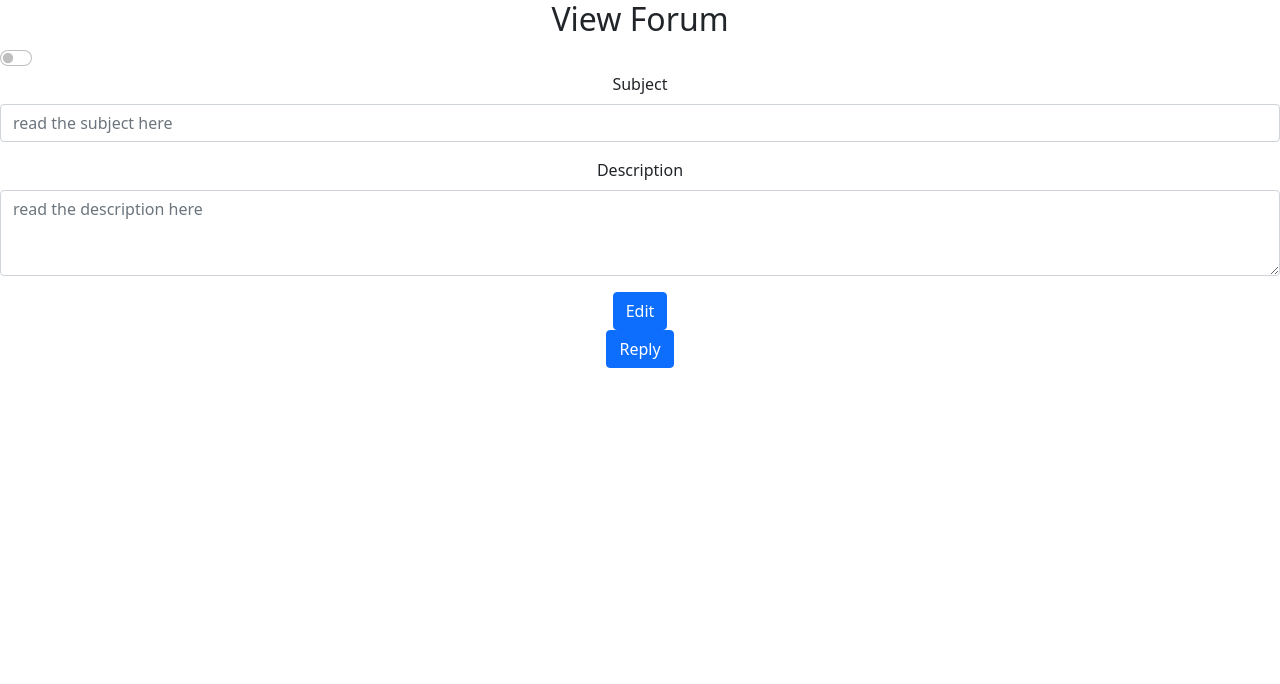
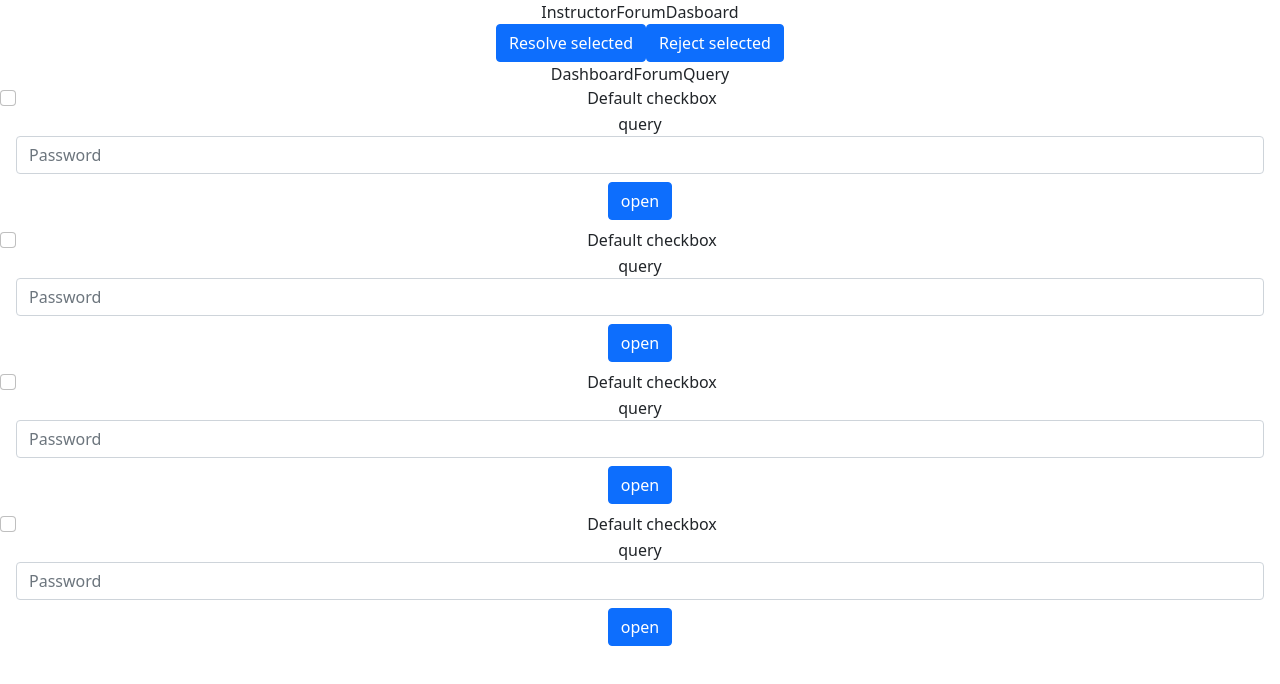
Before and after one commit to jahnavi0926/frontend, a React (Create React App) app in the folder my-arpo/: page / in a window 1280 px wide. Shown: the top 684 px of the page. Built offline with nearby package versions, Linux system fonts and the light colour scheme.

Commit message:
added Dashboardforum query , postnotifcomp components and instforumdash page

```diff
--- a/my-arpo/src/App.js
+++ b/my-arpo/src/App.js
@@ -5,21 +5,24 @@ import InstructorHomepage from './pages/InstructorHomepage';
 import GenQueryAddition from './pages/GenQueryAddition';
 import PrivateQueryAddition from './pages/PrivateQueryAddition'
 import ForumView from './pages/ForumView';
+import DashboardForumQuery from './components/DashboardForumQuery';
+import InstructorForumDasboard from './pages/InstructorForumDasboard';
 function App() {
   return (
     <div className="App ">
       {/* <LoginPage /> */}
       {/* <StudentDashboard /> */}
-{/* <<<<<<< HEAD */}
+
        {/* <InstructorHomepage /> */}
       {/*<GenQueryaddition /> */}
       {/* <PrivateQueryaddition /> */}
-{/* ======= */}
+
        {/* <InstructorHomepage /> */}
        {/* <GenQueryAddition />  */}
       {/* <PrivateQueryAddition /> */}
-      <ForumView/>
-{/* >>>>>>> 6e6e6de7f3d9a6d7dd6b03f5c261356299ccda9a */}
+      {/* <ForumView/> */}
+      {/* <DashboardForumQuery/> */}
+      <InstructorForumDasboard/>
     </div>
   );
 }
--- /dev/null
+++ b/my-arpo/src/components/DashboardForumQuery.js
@@ -0,0 +1,16 @@
+import React from 'react'
+import PostNotificationComp from './PostNotificationComp'
+
+function DashboardForumQuery() {
+    return (
+        <>
+            <div>DashboardForumQuery</div>
+            <PostNotificationComp />
+            <PostNotificationComp />
+            <PostNotificationComp />
+            <PostNotificationComp />
+        </>
+    )
+}
+
+export default DashboardForumQuery
--- /dev/null
+++ b/my-arpo/src/components/PostNotificationComp.js
@@ -0,0 +1,23 @@
+import React from 'react'
+
+function PostNotification() {
+    return (
+        <form class="form-inline">
+
+            <div class="form-check">
+                <input class="form-check-input" type="checkbox" value="" id="flexCheckDefault"/>
+                    <label class="form-check-label" for="flexCheckDefault">
+                        Default checkbox
+                    </label>
+            </div>
+
+            <div class="form-group mx-sm-3 mb-2">
+                <label for="inputPassword2" class="sr-only">query</label>
+                <input type="password" class="form-control" id="inputPassword2" placeholder="Password" />
+            </div>
+            <button type="submit" class="btn btn-primary mb-2">open</button>
+        </form>
+    )
+}
+
+export default PostNotification
--- /dev/null
+++ b/my-arpo/src/pages/InstructorForumDasboard.js
@@ -0,0 +1,19 @@
+import React from 'react'
+import DashboardForumQuery from '../components/DashboardForumQuery'
+function InstructorForumDasboard() {
+    return (
+        <>
+
+            <div>InstructorForumDasboard</div>
+            {/* add button */}
+            <button type="button" class="btn btn-primary">Resolve selected </button>
+
+            {/* add button */}
+             <button type="button" class="btn btn-primary">Reject selected </button>
+            <DashboardForumQuery />
+        </>
+
+    )
+}
+
+export default InstructorForumDasboard
```
